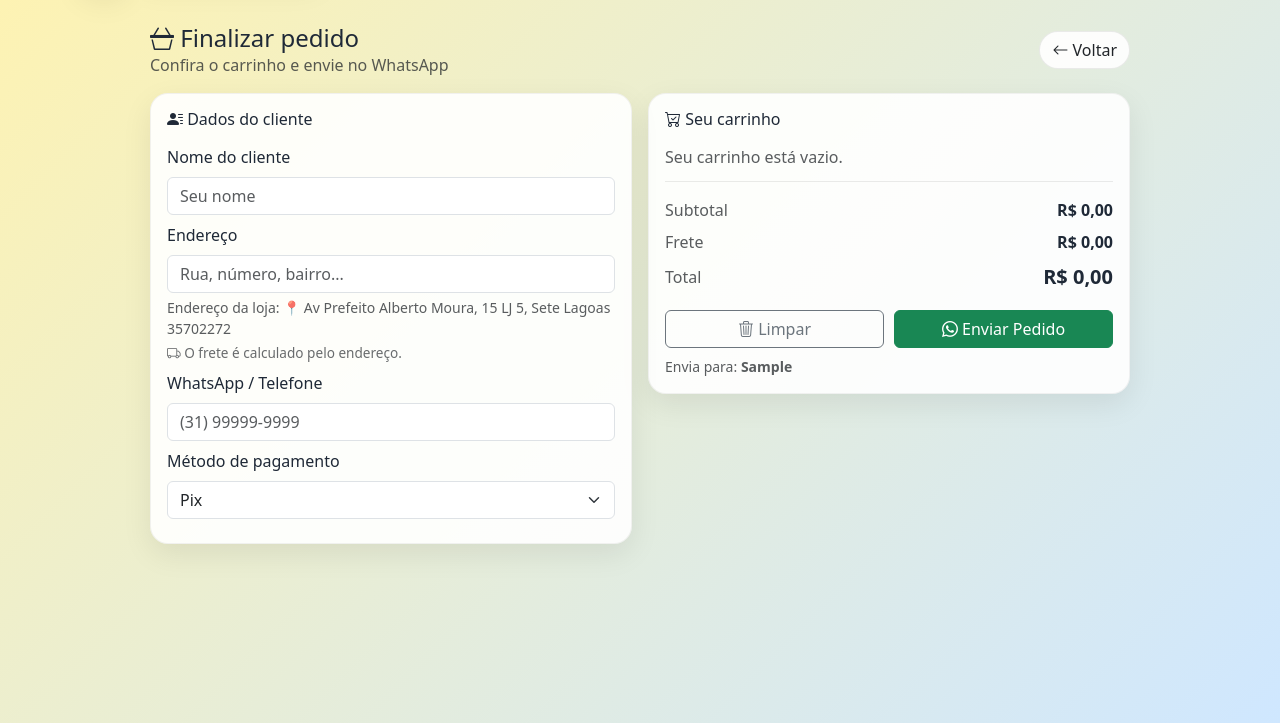
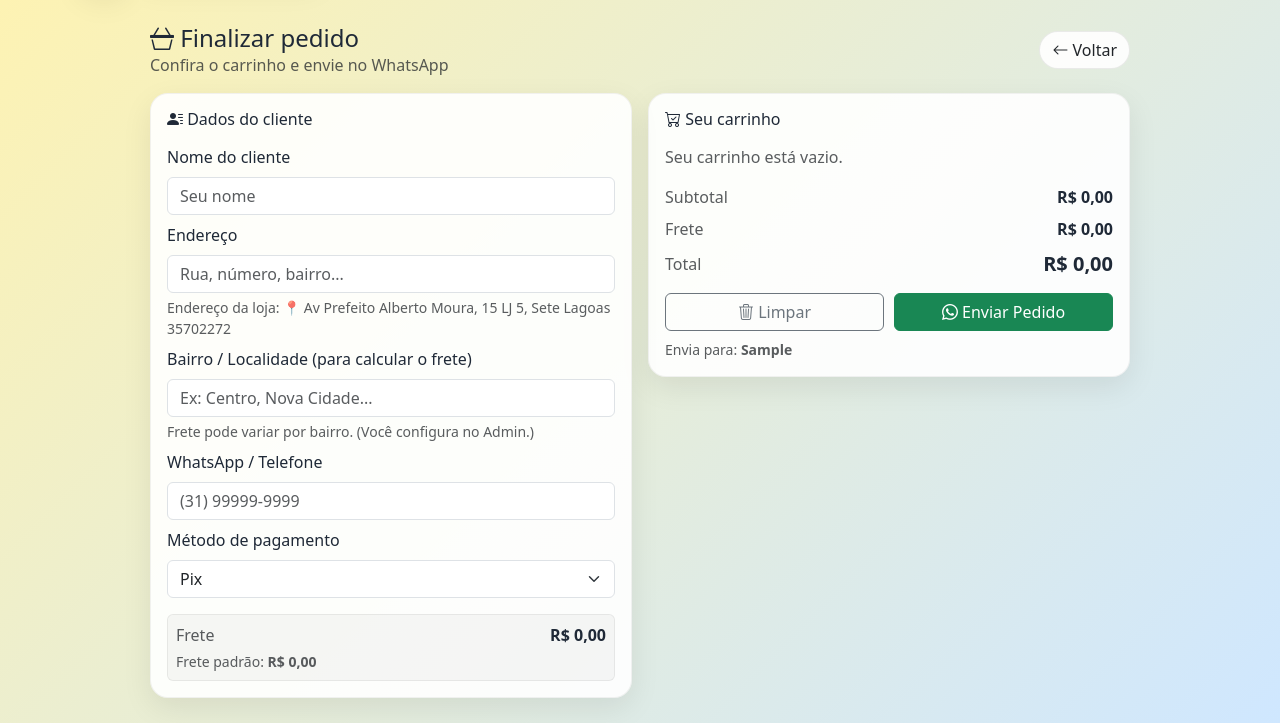
Before and after one commit to gabrieldigitalsales-del/distribuidorabebidas, a Python web app: template templates/checkout.html in a window 1280 px wide. Shown: the part 77-800 px from the top of the page. Run offline with Jinja, Linux system fonts and the light colour scheme; the template is opened without the code that fills it: most values are stand-ins (such as "Sample title", 1, 10 or a date in 2020).

Commit message:
Atualizar o checkout.html

```diff
--- a/templates/checkout.html
+++ b/templates/checkout.html
@@ -2,22 +2,14 @@
 {% block content %}
 
 <style>
-  .checkout-wrap{
-    max-width: 980px;
-    margin: 0 auto;
-  }
+  .checkout-wrap{ max-width: 980px; margin: 0 auto; }
   .checkout-card{
     border-radius: 18px;
     box-shadow: 0 10px 30px rgba(0,0,0,.08);
     background: rgba(255,255,255,.9);
     border: 1px solid rgba(0,0,0,.05);
   }
-
-  /* garante que o card do formulário fique acima de qualquer coisa do layout */
-  #formCard{
-    position: relative;
-    z-index: 20;
-  }
+  #formCard{ position: relative; z-index: 20; }
 
   .cart-item{
     display:flex;
@@ -27,84 +19,38 @@
     padding: 12px 0;
     border-bottom: 1px solid rgba(0,0,0,.06);
   }
-  .cart-info{
-    flex: 1;
-    min-width: 0;
-  }
+  .cart-info{ flex: 1; min-width: 0; }
   .cart-info .fw-semibold{
-    white-space: nowrap;
-    overflow: hidden;
-    text-overflow: ellipsis;
+    white-space: nowrap; overflow: hidden; text-overflow: ellipsis;
   }
   .cart-item:last-child{ border-bottom: 0; }
 
   .qty-mini{
-    display:flex;
-    align-items:center;
-    gap:10px;
-    padding:6px 10px;
-    border-radius:999px;
+    display:flex; align-items:center; gap:10px;
+    padding:6px 10px; border-radius:999px;
     border: 1px solid rgba(0,0,0,.10);
-    background:#fff;
-    min-width: 120px;
+    background:#fff; min-width: 120px;
     justify-content: center;
   }
 
   .cart-price{
-    min-width: 90px;
-    text-align: right;
-    font-weight: 700;
-    white-space: nowrap;
+    min-width: 90px; text-align: right;
+    font-weight: 700; white-space: nowrap;
     flex: 0 0 auto;
   }
 
-  .cart-actions{
-    display:flex;
-    gap:10px;
-    margin-top: 14px;
+  .cart-actions{ display:flex; gap:10px; margin-top: 14px; }
+
+  @media (max-width: 992px){
+    .cart-actions{ flex-direction: column; }
+    .cart-price{ min-width: auto; }
+    .qty-mini{ min-width: 108px; }
   }
 
-  @media (max-width: 992px){
-    .cart-actions{
-      flex-direction: column;
-    }
-    .cart-price{
-      min-width: auto;
-    }
-    .qty-mini{
-      min-width: 108px;
-    }
-  }
-
-  /* Frete box */
-  .totals-box{
-    border-top: 1px solid rgba(0,0,0,.08);
-    margin-top: 12px;
-    padding-top: 12px;
-  }
-  .totals-row{
-    display:flex;
-    align-items:center;
-    justify-content:space-between;
-    gap:12px;
-    padding: 4px 0;
-  }
-
-  /* Campo troco sempre clicável */
-  #changeWrap{
-    position: relative;
-    z-index: 30;
-  }
+  #changeWrap{ position: relative; z-index: 30; }
   #change_for{
-    position: relative;
-    z-index: 31;
-    pointer-events: auto;
-    touch-action: manipulation;
-  }
-
-  .ship-hint{
-    font-size: .85rem;
-    opacity: .9;
+    position: relative; z-index: 31;
+    pointer-events: auto; touch-action: manipulation;
   }
 </style>
 
@@ -120,7 +66,7 @@
   </div>
 
   <div class="row g-3">
-    <!-- DADOS DO CLIENTE (ESQUERDA) -->
+    <!-- DADOS DO CLIENTE -->
     <div class="col-12 col-lg-6">
       <div class="checkout-card p-3" id="formCard">
         <h6 class="mb-3"><i class="bi bi-person-lines-fill"></i> Dados do cliente</h6>
@@ -133,17 +79,26 @@
         <div class="mb-2">
           <label class="form-label">Endereço</label>
           <input class="form-control" id="address" placeholder="Rua, número, bairro..." required>
+          <div class="form-text">Endereço da loja: 📍 Av Prefeito Alberto Moura, 15 LJ 5, Sete Lagoas 35702272</div>
+        </div>
+
+        <!-- ✅ BAIRRO (NOVO) -->
+        <div class="mb-2">
+          <label class="form-label">Bairro / Localidade (para calcular o frete)</label>
+          <input class="form-control" id="bairro" list="bairrosList" placeholder="Ex: Centro, Nova Cidade..." required>
+          <datalist id="bairrosList">
+            {% for b in freight_bairros %}
+              <option value="{{ b }}"></option>
+            {% endfor %}
+          </datalist>
           <div class="form-text">
-            Endereço da loja: 📍 Av Prefeito Alberto Moura, 15 LJ 5, Sete Lagoas 35702272
-          </div>
-          <div class="text-muted ship-hint mt-1">
-            <i class="bi bi-truck"></i> O frete é calculado pelo endereço.
+            Frete pode variar por bairro. (Você configura no Admin.)
           </div>
         </div>
 
         <div class="mb-2">
           <label class="form-label">WhatsApp / Telefone</label>
-          <input class="form-control" id="phone" placeholder="(31) 99999-9999" required inputmode="tel">
+          <input class="form-control" id="phone" placeholder="(31) 99999-9999" required>
         </div>
 
         <div class="mb-2">
@@ -165,36 +120,47 @@
             inputmode="decimal"
             autocomplete="off"
             placeholder="Ex: 100,00"
+            readonly
           >
+        </div>
+
+        <!-- ✅ RESUMO FRETE (NOVO) -->
+        <div class="mt-3 p-2 rounded" style="background: rgba(0,0,0,.03); border:1px solid rgba(0,0,0,.06);">
+          <div class="d-flex justify-content-between align-items-center">
+            <div class="text-muted">Frete</div>
+            <div class="fw-bold" id="freightText">R$ 0,00</div>
+          </div>
+          <div class="text-muted small mt-1" id="freightHint">
+            Frete padrão: <strong>{{ ("R$ %.2f"|format((freight_default_cents or 0)/100)).replace(".", ",") }}</strong>
+            {% if freight_free_over_cents and freight_free_over_cents > 0 %}
+              • Grátis acima de <strong>{{ ("R$ %.2f"|format((freight_free_over_cents)/100)).replace(".", ",") }}</strong>
+            {% endif %}
+          </div>
         </div>
 
       </div>
     </div>
 
-    <!-- CARRINHO (DIREITA) -->
+    <!-- CARRINHO -->
     <div class="col-12 col-lg-6">
       <div class="checkout-card p-3">
         <h6 class="mb-3"><i class="bi bi-cart-check"></i> Seu carrinho</h6>
 
         <div id="cartList" class="mb-2"></div>
 
-        <!-- Totais (NOVO) -->
-        <div class="totals-box">
-          <div class="totals-row">
-            <div class="text-muted">Subtotal</div>
-            <div class="fw-semibold" id="subtotalText">R$ 0,00</div>
-          </div>
-          <div class="totals-row">
-            <div class="text-muted">
-              Frete
-              <span class="text-muted small" id="shipStatus"></span>
-            </div>
-            <div class="fw-semibold" id="shippingText">R$ 0,00</div>
-          </div>
-          <div class="totals-row">
-            <div class="text-muted">Total</div>
-            <div class="fw-bold fs-5" id="totalText">R$ 0,00</div>
-          </div>
+        <div class="d-flex justify-content-between align-items-center mt-3">
+          <div class="text-muted">Subtotal</div>
+          <div class="fw-bold fs-6" id="subtotalText">R$ 0,00</div>
+        </div>
+
+        <div class="d-flex justify-content-between align-items-center mt-2">
+          <div class="text-muted">Frete</div>
+          <div class="fw-bold fs-6" id="freightText2">R$ 0,00</div>
+        </div>
+
+        <div class="d-flex justify-content-between align-items-center mt-2">
+          <div class="text-muted">Total</div>
+          <div class="fw-bold fs-5" id="totalText">R$ 0,00</div>
         </div>
 
         <div class="cart-actions">
@@ -220,11 +186,7 @@
 {% block scripts %}
 <script>
   const CART_KEY = "nc_cart_v1";
-
-  // estado do frete
-  let SHIPPING_FEE_CENTS = 0;
-  let SUBTOTAL_CENTS = 0;
-  let shippingTimer = null;
+  let currentFreightCents = 0;
 
   function loadCart(){
     try { return JSON.parse(localStorage.getItem(CART_KEY) || "{}"); }
@@ -234,8 +196,6 @@
   function saveCart(cart){
     localStorage.setItem(CART_KEY, JSON.stringify(cart));
     renderCart();
-    // quando muda carrinho, atualiza total
-    renderTotals();
   }
 
   function moneyBR(cents){
@@ -245,10 +205,7 @@
 
   function clearCart(){
     localStorage.removeItem(CART_KEY);
-    SHIPPING_FEE_CENTS = 0;
     renderCart();
-    renderTotals();
-    updateShippingLabelIdle();
   }
 
   function inc(id){
@@ -268,24 +225,71 @@
     saveCart(cart);
   }
 
+  function calcSubtotalCents(cart){
+    let total = 0;
+    Object.values(cart).forEach(it=>{
+      const subtotal = (it.qty || 0) * (it.price_cents || 0);
+      total += subtotal;
+    });
+    return total;
+  }
+
+  async function updateFreight(){
+    const cart = loadCart();
+    const subtotal = calcSubtotalCents(cart);
+    const bairro = (document.getElementById("bairro")?.value || "").trim();
+
+    // se carrinho vazio, zera tudo
+    if(subtotal <= 0){
+      currentFreightCents = 0;
+      document.getElementById("freightText").textContent = moneyBR(0);
+      document.getElementById("freightText2").textContent = moneyBR(0);
+      document.getElementById("subtotalText").textContent = moneyBR(0);
+      document.getElementById("totalText").textContent = moneyBR(0);
+      return;
+    }
+
+    // chama o backend pra calcular frete
+    try{
+      const res = await fetch("/api/freight_quote", {
+        method: "POST",
+        headers: {"Content-Type":"application/json"},
+        body: JSON.stringify({ bairro, cart_total_cents: subtotal })
+      });
+      const data = await res.json();
+      currentFreightCents = (data.freight_cents || 0);
+
+      document.getElementById("freightText").textContent = moneyBR(currentFreightCents);
+      document.getElementById("freightText2").textContent = moneyBR(currentFreightCents);
+      document.getElementById("subtotalText").textContent = moneyBR(subtotal);
+      document.getElementById("totalText").textContent = moneyBR(subtotal + currentFreightCents);
+    }catch(e){
+      // fallback: mantém 0 se falhar
+      currentFreightCents = 0;
+      document.getElementById("freightText").textContent = moneyBR(0);
+      document.getElementById("freightText2").textContent = moneyBR(0);
+      document.getElementById("subtotalText").textContent = moneyBR(subtotal);
+      document.getElementById("totalText").textContent = moneyBR(subtotal);
+    }
+  }
+
   function renderCart(){
     const cart = loadCart();
     const list = document.getElementById("cartList");
-    let subtotal = 0;
 
     const entries = Object.values(cart);
     if(entries.length === 0){
       list.innerHTML = `<div class="text-muted">Seu carrinho está vazio.</div>`;
-      SUBTOTAL_CENTS = 0;
       document.getElementById("subtotalText").textContent = moneyBR(0);
+      document.getElementById("freightText").textContent = moneyBR(0);
+      document.getElementById("freightText2").textContent = moneyBR(0);
+      document.getElementById("totalText").textContent = moneyBR(0);
+      currentFreightCents = 0;
       return;
     }
 
     list.innerHTML = "";
     entries.forEach(it=>{
-      const subtotalItem = (it.qty || 0) * (it.price_cents || 0);
-      subtotal += subtotalItem;
-
       const row = document.createElement("div");
       row.className = "cart-item";
 
@@ -305,20 +309,20 @@
           </button>
         </div>
 
-        <div class="cart-price">${moneyBR(subtotalItem)}</div>
+        <div class="cart-price">${moneyBR((it.qty||0)*(it.price_cents||0))}</div>
       `;
 
       list.appendChild(row);
     });
 
-    SUBTOTAL_CENTS = subtotal;
-    document.getElementById("subtotalText").textContent = moneyBR(SUBTOTAL_CENTS);
+    updateFreight();
   }
 
-  function renderTotals(){
-    document.getElementById("shippingText").textContent = moneyBR(SHIPPING_FEE_CENTS);
-    const total = (SUBTOTAL_CENTS || 0) + (SHIPPING_FEE_CENTS || 0);
-    document.getElementById("totalText").textContent = moneyBR(total);
+  function enableChangeInput(){
+    const input = document.getElementById("change_for");
+    if(!input) return;
+    input.removeAttribute("readonly");
+    input.focus({preventScroll: true});
   }
 
   function toggleChange(){
@@ -329,64 +333,13 @@
     if(pm === "dinheiro"){
       wrap.style.display = "";
       if(input){
-        // tenta focar (Android abre teclado quando é ação direta do usuário)
-        setTimeout(()=> input.focus(), 60);
+        input.setAttribute("readonly", "readonly");
+        setTimeout(()=>{ input.scrollIntoView({behavior:"smooth", block:"center"}); }, 120);
       }
     } else {
       wrap.style.display = "none";
       if(input) input.value = "";
     }
-  }
-
-  function updateShippingLabelIdle(){
-    const status = document.getElementById("shipStatus");
-    if(status) status.textContent = "";
-  }
-
-  function updateShippingLabelLoading(){
-    const status = document.getElementById("shipStatus");
-    if(status) status.textContent = " (calculando...)";
-  }
-
-  function updateShippingLabelDone(){
-    const status = document.getElementById("shipStatus");
-    if(status) status.textContent = "";
-  }
-
-  async function quoteShippingNow(){
-    const address = (document.getElementById("address").value || "").trim();
-    if(!address){
-      SHIPPING_FEE_CENTS = 0;
-      renderTotals();
-      updateShippingLabelIdle();
-      return;
-    }
-
-    updateShippingLabelLoading();
-
-    try{
-      const res = await fetch("/api/shipping_quote", {
-        method: "POST",
-        headers: {"Content-Type":"application/json"},
-        body: JSON.stringify({address})
-      });
-      const data = await res.json();
-      if(res.ok){
-        SHIPPING_FEE_CENTS = parseInt(data.fee_cents || 0, 10) || 0;
-      } else {
-        SHIPPING_FEE_CENTS = 0;
-      }
-    }catch(e){
-      SHIPPING_FEE_CENTS = 0;
-    }
-
-    updateShippingLabelDone();
-    renderTotals();
-  }
-
-  function debounceShipping(){
-    if(shippingTimer) clearTimeout(shippingTimer);
-    shippingTimer = setTimeout(()=> quoteShippingNow(), 450);
   }
 
   async function sendWhatsApp(){
@@ -401,20 +354,17 @@
     const payload = {
       customer_name: (document.getElementById("customer_name").value || "").trim(),
       address: (document.getElementById("address").value || "").trim(),
+      bairro: (document.getElementById("bairro").value || "").trim(),
       phone: (document.getElementById("phone").value || "").trim(),
       payment_method: (document.getElementById("payment_method").value || "").trim(),
       change_for: (document.getElementById("change_for").value || "").trim(),
-      items,
-      shipping_fee_cents: SHIPPING_FEE_CENTS  // ✅ NOVO: manda frete pro backend
+      items
     };
 
-    if(!payload.customer_name || !payload.address || !payload.phone || !payload.payment_method || items.length === 0){
-      alert("Preencha os dados e verifique o carrinho.");
+    if(!payload.customer_name || !payload.address || !payload.bairro || !payload.phone || !payload.payment_method || items.length === 0){
+      alert("Preencha os dados, bairro e verifique o carrinho.");
       return;
     }
-
-    // garante que o frete está atualizado antes de enviar
-    await quoteShippingNow();
 
     const res = await fetch("/api/whatsapp_link", {
       method: "POST",
@@ -431,19 +381,26 @@
     window.location.href = data.link;
   }
 
-  // ✅ eventos
-  document.getElementById("address")?.addEventListener("input", debounceShipping);
-  document.getElementById("address")?.addEventListener("blur", quoteShippingNow);
+  document.addEventListener("click", (e)=>{
+    const el = e.target;
+    if(el && el.id === "change_for"){
+      enableChangeInput();
+    }
+  }, true);
 
-  // quando clicar no campo do troco, foca (ajuda Android/Chrome)
-  document.getElementById("change_for")?.addEventListener("pointerdown", (e)=>{
-    // pointerdown costuma funcionar melhor no Android
-    setTimeout(()=> e.target.focus(), 0);
+  document.addEventListener("touchend", (e)=>{
+    const el = e.target;
+    if(el && el.id === "change_for"){
+      enableChangeInput();
+    }
+  }, {capture:true, passive:true});
+
+  // recalcula frete quando mudar bairro
+  document.getElementById("bairro")?.addEventListener("input", ()=>{
+    updateFreight();
   });
 
   toggleChange();
   renderCart();
-  renderTotals();
-  updateShippingLabelIdle();
 </script>
 {% endblock %}
```
